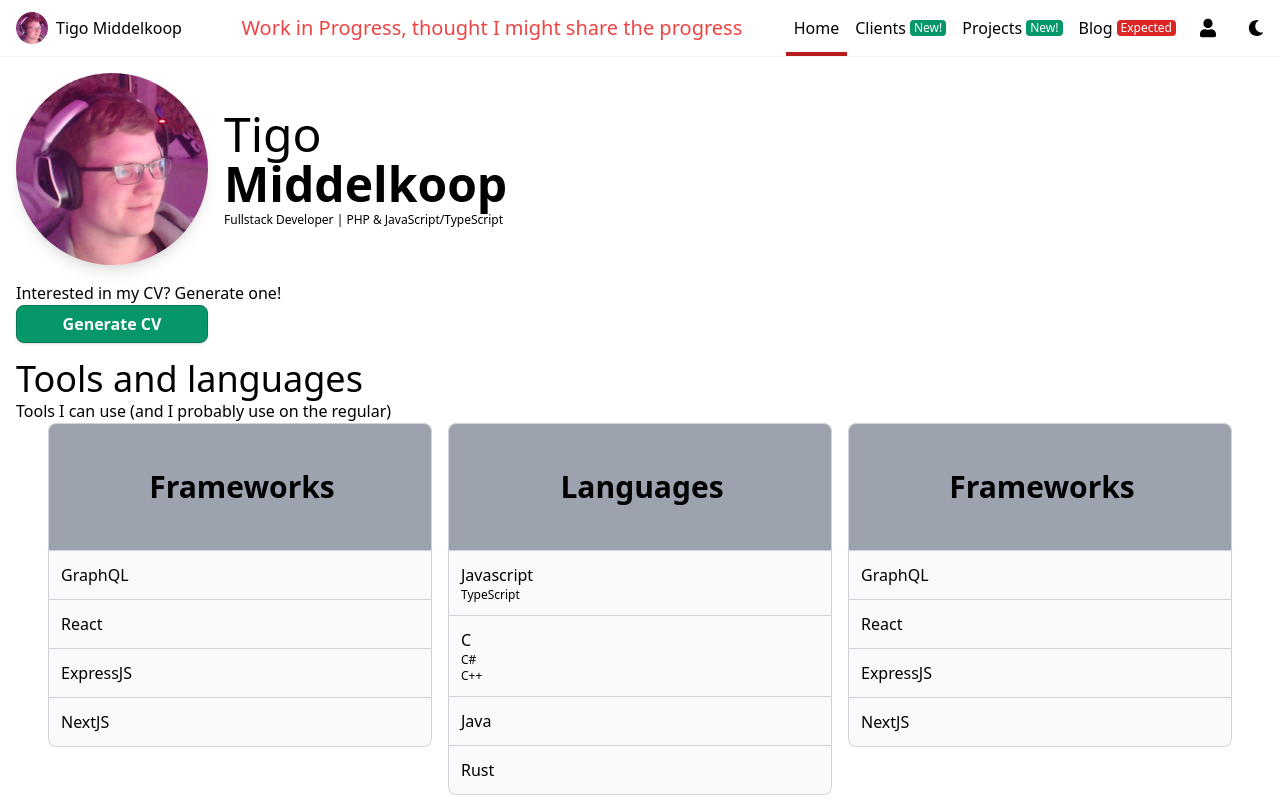
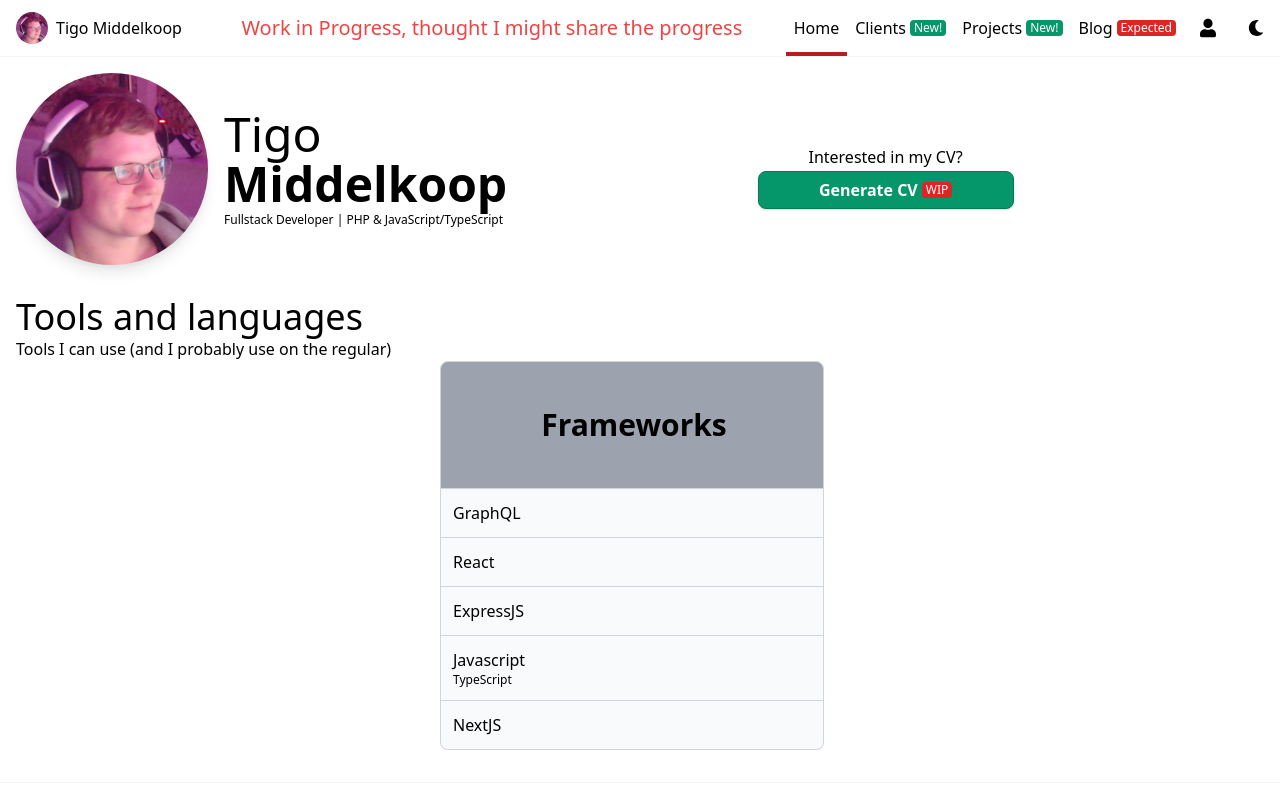
Before and after one commit to tigomiddelkoop/Portfolio, a Next.js app: page / in a window 1280 px wide. Shown: the top 800 px of the page. Built offline with nearby package versions, Linux system fonts and the light colour scheme.

Commit message:
Some changes all around

```diff
--- a/src/pages/index.tsx
+++ b/src/pages/index.tsx
@@ -1,5 +1,5 @@
 import Head from 'next/head';
-import {Fragment} from 'react';
+import Pill from "../components/pill"
 import Button from "../components/button";
 import Image from "next/image";
 
@@ -12,7 +12,7 @@ export default function Home() {
                     <link rel="icon" href="/favicon.ico"/>
                 </Head>
                 <main className={"h-full dark:text-white"}>
-                    <div className={"flex flex-col mb-4"}>
+                    <div className={"flex flex-col lg:flex-row mb-4 items-center"}>
                         <div className="flex mb-4 items-center">
 
                             <div className="flex rounded-full shadow-lg">
@@ -32,9 +32,14 @@ export default function Home() {
                                 <p className="text-xs">Fullstack Developer | PHP & JavaScript/TypeScript</p>
                             </div>
                         </div>
-                        <div className={"flex flex-col"}>
-                            <p>Interested in my CV? Generate one!</p>
-                            <Button className={"lg:w-48 text-center"} color={"success"}>Generate CV</Button>
+                        <div className={"flex flex-1 justify-center"}>
+                            <div className={"justify-center text-center"}>
+                                <p className={"mb-0.5"}>Interested in my CV?</p>
+                                <Button className={" w-64 text-center"} color={"success"}>
+                                    <div className={"flex items-center justify-center"}><p className={'mr-1'}>Generate CV</p><Pill  color={"danger"}>WIP</Pill>
+                                    </div>
+                                </Button>
+                            </div>
                         </div>
                     </div>
                     <div>
@@ -53,45 +58,13 @@ export default function Home() {
                                     <div className={"border-b border-gray-300 py-3 px-3"}>GraphQL</div>
                                     <div className={"border-b border-gray-300 py-3 px-3"}>React</div>
                                     <div className={"border-b border-gray-300 py-3 px-3"}>ExpressJS</div>
-                                    <div className={"py-3 px-3"}>NextJS</div>
-                                </div>
-                            </div>
-
-                            <div className={"transform w-full lg:w-96"}>
-                                <div
-                                    className={"flex items-center justify-center p-2 h-32  border-l border-r border-t border-gray-300 border-b bg-gray-400 rounded-t-lg"}>
-                                    <h1 className={"font-bold ml-1 text-3xl text-black"}>Languages</h1>
-                                </div>
-                                <div
-                                    className={"bg-gray-50 border-gray-300 border-b border-l border-r rounded-b-lg"}>
                                     <div className={"border-b border-gray-300 py-3 px-3"}>
                                         <p>Javascript</p>
                                         <p className={"text-xs"}>TypeScript</p>
                                     </div>
-                                    <div className={"border-b border-gray-300 py-3 px-3"}>
-                                        <p>C</p>
-                                        <p className={"text-xs"}>C# <span className="NET"></span></p>
-                                        <p className={"text-xs"}>C++</p>
-                                    </div>
-                                    <div className={"border-b border-gray-300 py-3 px-3"}>Java</div>
-                                    <div className={"py-3 px-3"}>Rust</div>
-                                </div>
-                            </div>
-
-                            <div className={"w-full lg:w-96 ml-4"}>
-                                <div
-                                    className={"flex items-center justify-center p-2 h-32  border-l border-r border-t border-gray-300 border-b bg-gray-400 rounded-t-lg"}>
-                                    <h1 className={"font-bold ml-1 text-3xl text-black"}>Frameworks</h1>
-                                </div>
-                                <div
-                                    className={"bg-gray-50 border-gray-300 border-b border-l border-r rounded-b-lg"}>
-                                    <div className={"border-b border-gray-300 py-3 px-3"}>GraphQL</div>
-                                    <div className={"border-b border-gray-300 py-3 px-3"}>React</div>
-                                    <div className={"border-b border-gray-300 py-3 px-3"}>ExpressJS</div>
                                     <div className={"py-3 px-3"}>NextJS</div>
                                 </div>
                             </div>
-
                         </div>
                     </div>
                 </main>
```
